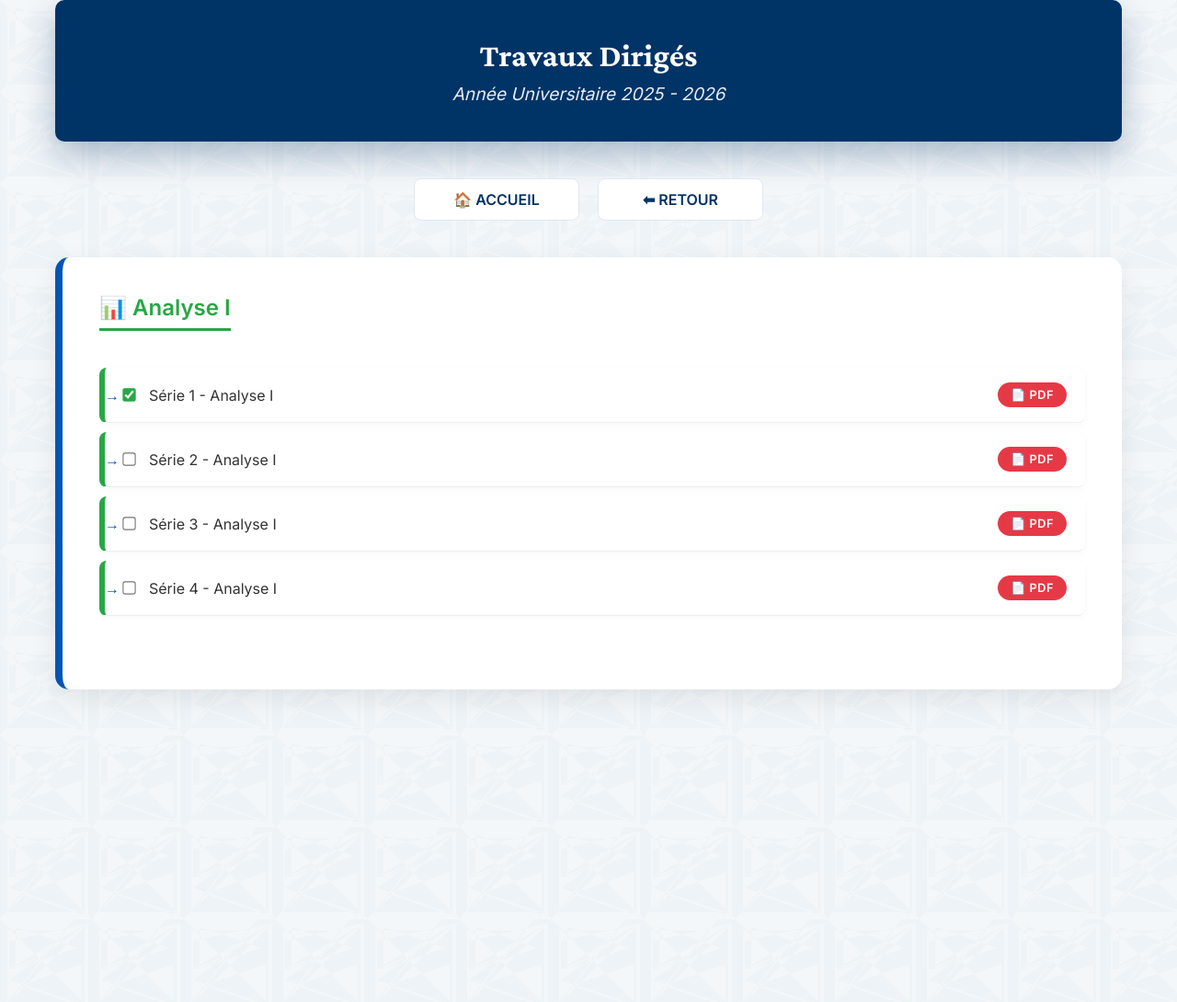
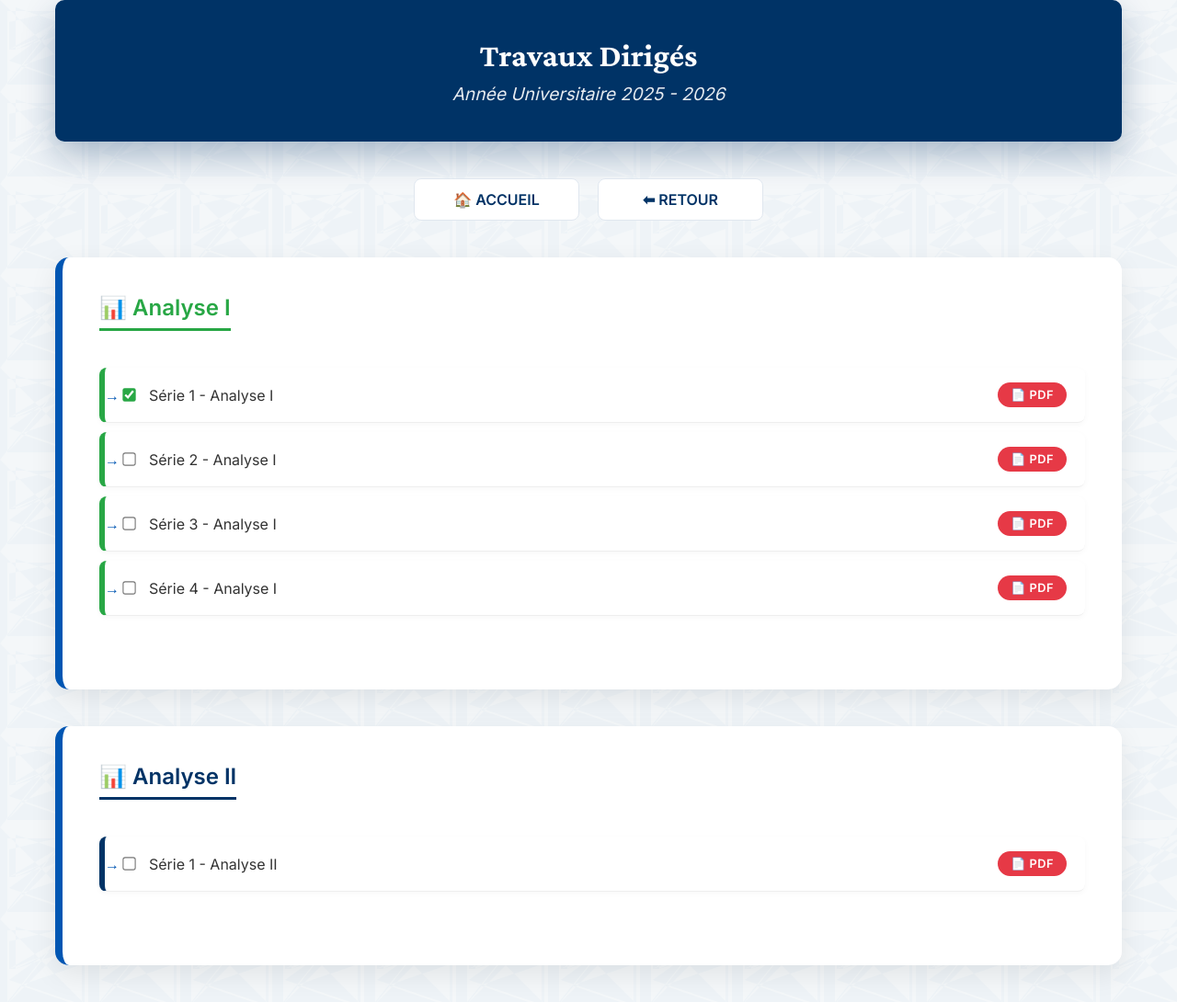
Before and after one commit to mahmoudmath/mahmoudmath.github.io, a Jekyll site: the page td-25-26.html, which Jekyll copies as it is, in a window 1280 px wide. Shown: the whole page at 92% size. Built offline with Jekyll 4.4.1, drawn with Linux system fonts in a browser that asks for light colours; before the commit the page ends 900 px from its top, so only the background shows below that.

Commit message:
Update td-25-26.html

```diff
--- a/td-25-26.html
+++ b/td-25-26.html
@@ -169,6 +169,7 @@ height="0" width="0" style="display:none;visibility:hidden"></iframe></noscript>
             <a href="choix-annee-td.html" class="nav-card">⬅ RETOUR</a>
         </nav>
 
+        <!-- SECTION ANALYSE I (VERT) -->
         <section class="presentation" data-aos="fade-up">
             <h3 style="color: #28a745; border-bottom: 3px solid #28a745;">📊 Analyse I</h3>
             <ul class="resource-list">
@@ -202,6 +203,20 @@ height="0" width="0" style="display:none;visibility:hidden"></iframe></noscript>
                 </li>
             </ul>
         </section>
+
+        <!-- SECTION ANALYSE II (BLEU) -->
+        <section class="presentation" data-aos="fade-up">
+            <h3 style="color: #003366; border-bottom: 3px solid #003366;">📊 Analyse II</h3>
+            <ul class="resource-list">
+                <li style="border-left: 6px solid #003366;">
+                    <span style="display: flex; align-items: center;">
+                        <input type="checkbox" style="accent-color: #003366;">
+                        Série 1 - Analyse II
+                    </span>
+                    <a href="assets/pdf/serie1-analyse2-2025-2026.pdf" target="_blank">📄 PDF</a>
+                </li>
+            </ul>
+        </section>
     </div>
     <script src="https://unpkg.com/aos@2.3.1/dist/aos.js"></script>
     <script>AOS.init();</script>
```
